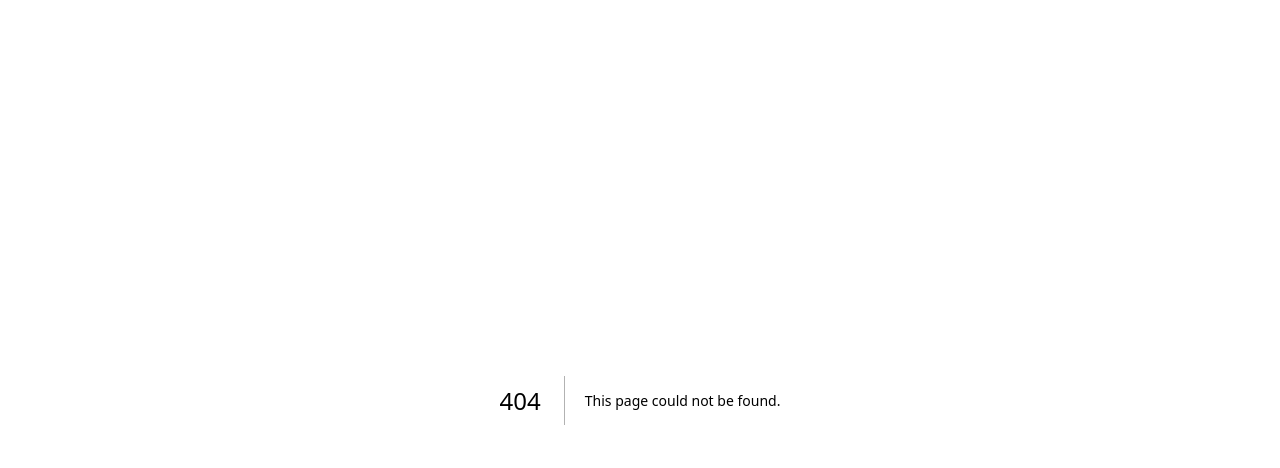
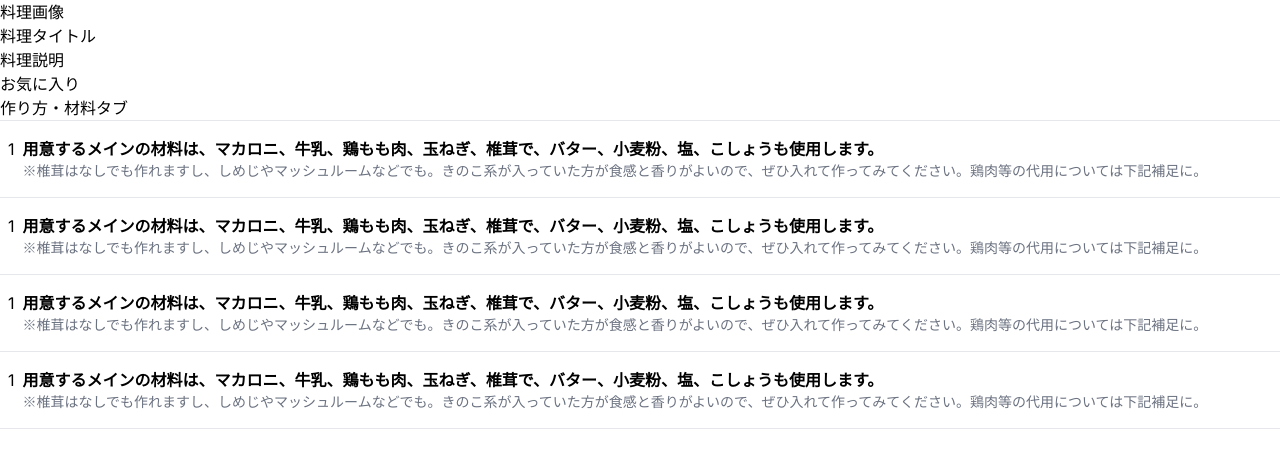
Before and after one commit to qin-team-recipe/03-recipe-app, a Next.js app: page /resipe/detail in a window 1280 px wide. Before the commit this address had no page. Shown: the top 468 px of the page. Built offline with nearby package versions, Linux system fonts and the light colour scheme.

Commit message:
💄 レシピ詳細アイテムコンポーネントの大枠作成

```diff
--- /dev/null
+++ b/src/app/_components/recipe-step-item/index.tsx
@@ -0,0 +1 @@
+export { RecipeStepItem } from '@/app/_components/recipe-step-item/recipe-step-item';
--- /dev/null
+++ b/src/app/_components/recipe-step-item/recipe-step-item.tsx
@@ -0,0 +1,25 @@
+import { FC } from 'react';
+
+type Props = {
+  text: string;
+  annotation: string;
+  isLast?: boolean;
+};
+
+export const RecipeStepItem: FC<Props> = ({
+  text,
+  annotation,
+  isLast = false,
+}) => (
+  <li
+    className={`flex gap-2 px-2 py-4 border-gray-200 ${
+      isLast ? 'border-t border-b' : 'border-t'
+    }`}
+  >
+    <span>1</span>
+    <div className='flex-col'>
+      <p className='text-base font-bold'>{text}</p>
+      <p className='text-sm text-gray-500'>{annotation}</p>
+    </div>
+  </li>
+);
--- /dev/null
+++ b/src/app/resipe/detail/page.tsx
@@ -0,0 +1,46 @@
+import { RecipeStepItem } from '@/app/_components/recipe-step-item';
+
+export default function Detail() {
+  return (
+    <main>
+      <div>料理画像</div>
+      <div>料理タイトル</div>
+      <div>料理説明</div>
+      <div>お気に入り</div>
+      <div>作り方・材料タブ</div>
+      <ul>
+        {recipeItems.map((item, i) => (
+          <RecipeStepItem
+            key={i}
+            text={item.text}
+            annotation={item.annotation}
+            isLast={recipeItems.length - 1 === i}
+          />
+        ))}
+      </ul>
+    </main>
+  );
+}
+
+const recipeItems = [
+  {
+    text: '用意するメインの材料は、マカロニ、牛乳、鶏もも肉、玉ねぎ、椎茸で、バター、小麦粉、塩、こしょうも使用します。',
+    annotation:
+      '※椎茸はなしでも作れますし、しめじやマッシュルームなどでも。きのこ系が入っていた方が食感と香りがよいので、ぜひ入れて作ってみてください。鶏肉等の代用については下記補足に。',
+  },
+  {
+    text: '用意するメインの材料は、マカロニ、牛乳、鶏もも肉、玉ねぎ、椎茸で、バター、小麦粉、塩、こしょうも使用します。',
+    annotation:
+      '※椎茸はなしでも作れますし、しめじやマッシュルームなどでも。きのこ系が入っていた方が食感と香りがよいので、ぜひ入れて作ってみてください。鶏肉等の代用については下記補足に。',
+  },
+  {
+    text: '用意するメインの材料は、マカロニ、牛乳、鶏もも肉、玉ねぎ、椎茸で、バター、小麦粉、塩、こしょうも使用します。',
+    annotation:
+      '※椎茸はなしでも作れますし、しめじやマッシュルームなどでも。きのこ系が入っていた方が食感と香りがよいので、ぜひ入れて作ってみてください。鶏肉等の代用については下記補足に。',
+  },
+  {
+    text: '用意するメインの材料は、マカロニ、牛乳、鶏もも肉、玉ねぎ、椎茸で、バター、小麦粉、塩、こしょうも使用します。',
+    annotation:
+      '※椎茸はなしでも作れますし、しめじやマッシュルームなどでも。きのこ系が入っていた方が食感と香りがよいので、ぜひ入れて作ってみてください。鶏肉等の代用については下記補足に。',
+  },
+];
```
Also changed, not shown: 1 other file (tests, documents, lock files or other folders).
